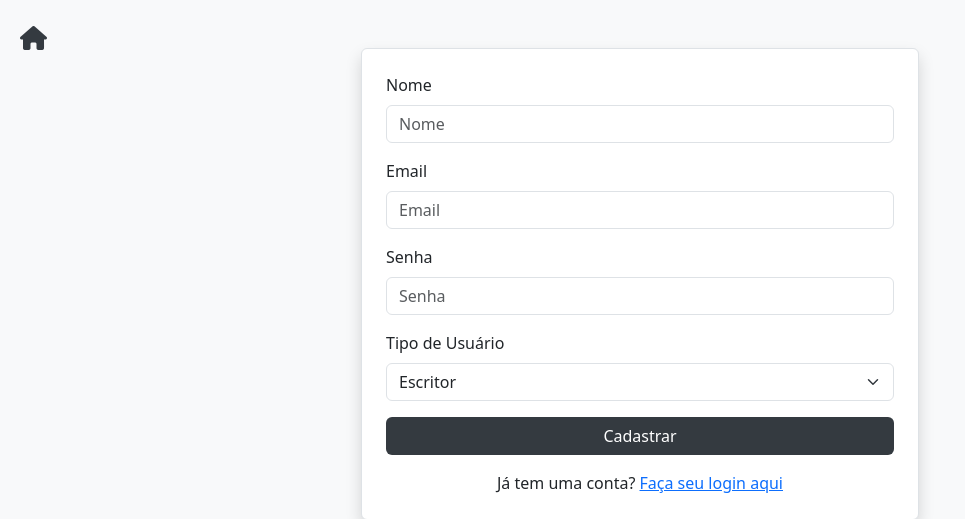
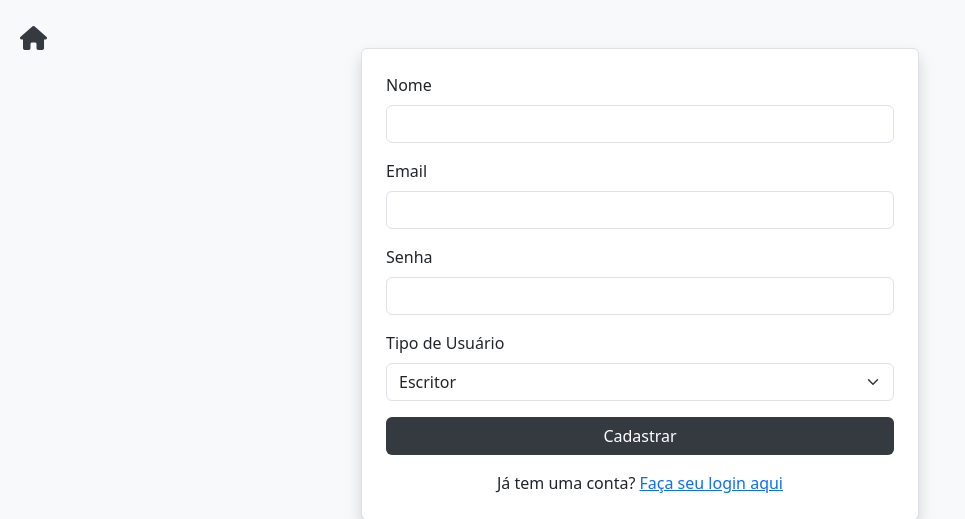
Before and after one commit to mvsilvass/portal-de-noticias, a PHP site: page /src/pages/cadastrar.php in a window 1280 px wide. Shown: the top 519 px of the page, without its empty margins (0-965 px from the left). Run offline with PHP 8.4, Linux system fonts and the light colour scheme.

Commit message:
Update cadastrar.php

```diff
--- a/src/pages/cadastrar.php
+++ b/src/pages/cadastrar.php
@@ -79,15 +79,15 @@ if ($_SERVER['REQUEST_METHOD'] === 'POST') {
             <form method="POST" class="bg-white p-4 border rounded shadow">
                 <div class="mb-3">
                     <label for="nome" class="form-label">Nome</label>
-                    <input type="text" name="nome" id="nome" class="form-control" placeholder="Nome" required>
+                    <input type="text" name="nome" id="nome" class="form-control" required>
                 </div>
                 <div class="mb-3">
                     <label for="email" class="form-label">Email</label>
-                    <input type="email" name="email" id="email" class="form-control" placeholder="Email" required>
+                    <input type="email" name="email" id="email" class="form-control" required>
                 </div>
                 <div class="mb-3">
                     <label for="senha" class="form-label">Senha</label>
-                    <input type="password" name="senha" id="senha" class="form-control" placeholder="Senha" required>
+                    <input type="password" name="senha" id="senha" class="form-control" required>
                 </div>
                 <div class="mb-3">
                     <label for="tipo" class="form-label">Tipo de Usuário</label>
```
